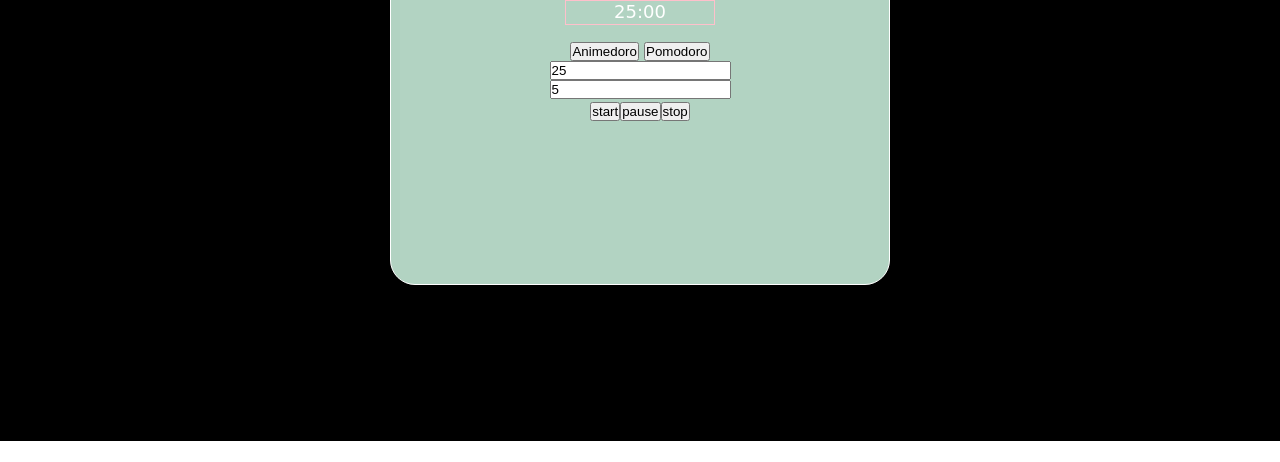
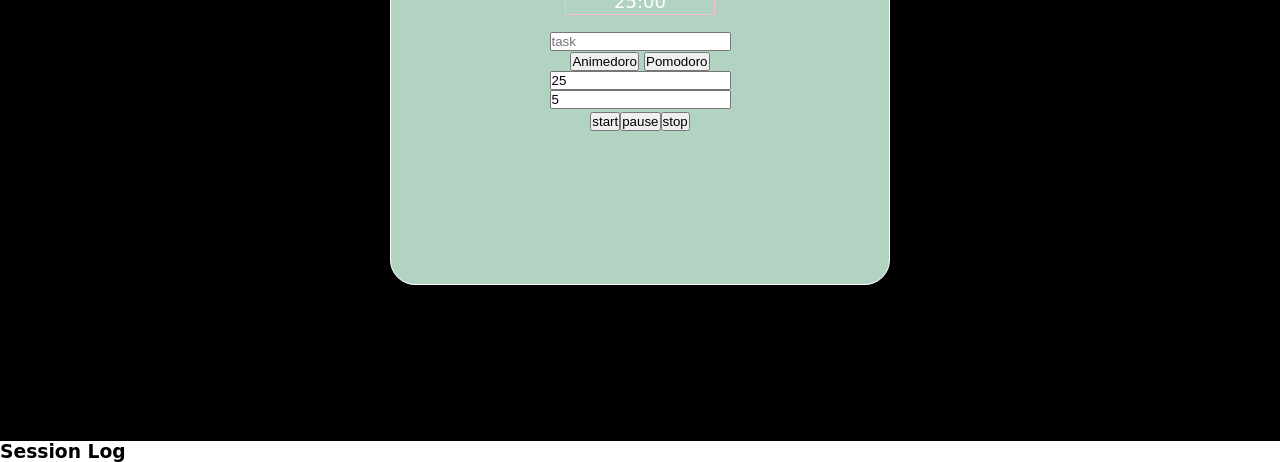
Before and after one commit to Ghulam-Afzal/animedoro-pomodor, a plain HTML site: page index.html in a window 1280 px wide. Shown: the part 349-811 px from the top of the page. Drawn offline with Linux system fonts and the light colour scheme; a web font is replaced by a local one.

Commit message:
update to add support for sessions

```diff
--- a/index.html
+++ b/index.html
@@ -33,15 +33,16 @@
     <main>
         <div class="container">
             <h1 class="header">Animedoro/Pomodoro</h1>
-            <div class="timer">
-                <span class="mins"></span>
-                :
-                <span class="secs:"></span>
+            <div class="timer"></div>
+            <div>
+                <input  id="session-input" onfocus="this.value=''" type="text" placeholder='task'>
+
             </div>
             <div class="btn1">
                 <button class="Animedoro">Animedoro</button>
                 <button class="Pomodoro">Pomodoro</button>
             </div>
+            <div class="test"></div>
             <input name ='work-time' id="work-time" type="number">
             <input name ='break-time' id="break-time" type="number">
             <div class="btn2">
@@ -51,7 +52,9 @@
             </div>
         </div>
     </main>
-
+    <h3>Session Log</h3>
+    <ul class="sessions">
+    </ul>
     <script src="app.js"></script>
     <script src="nav.js"></script>
 </body>
```
